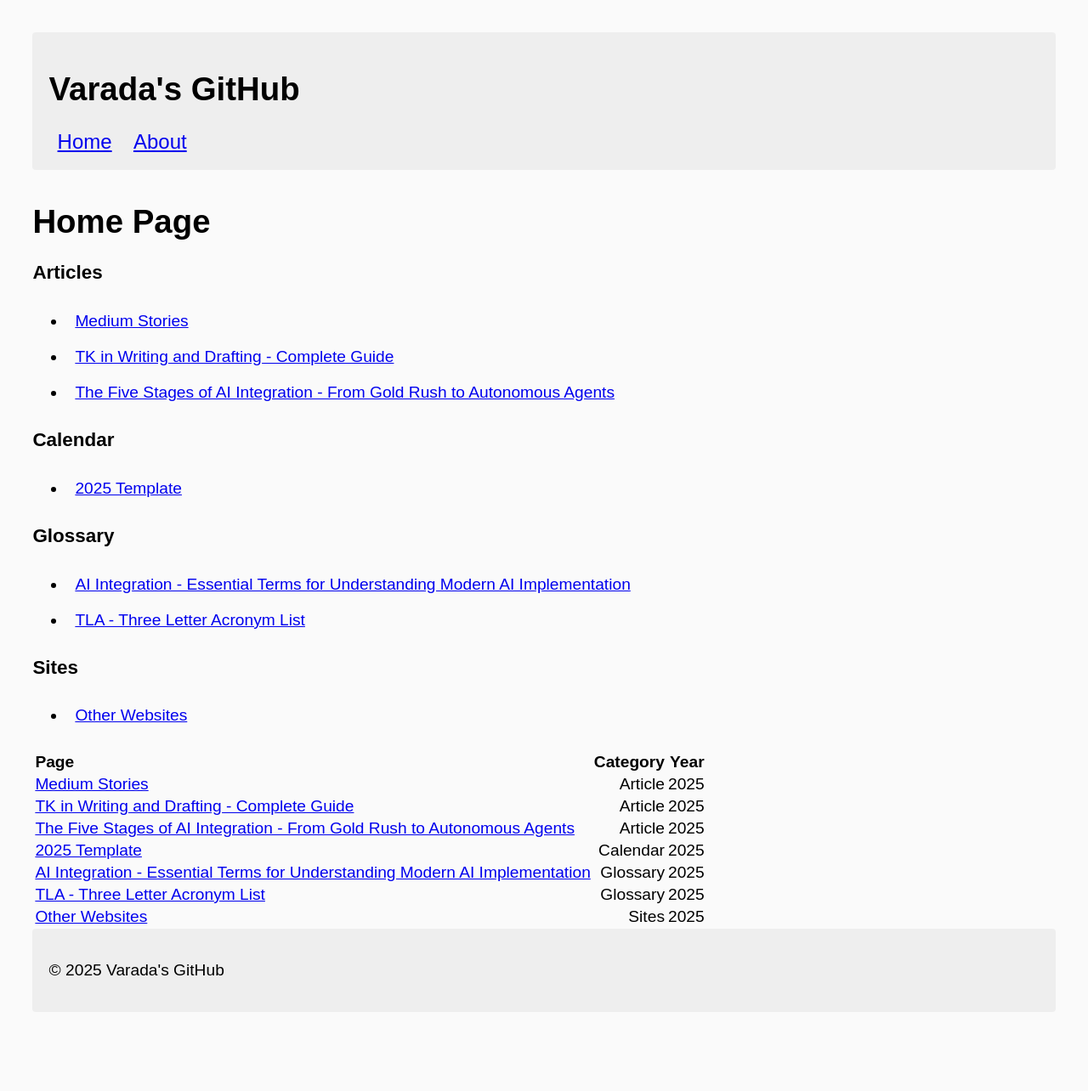
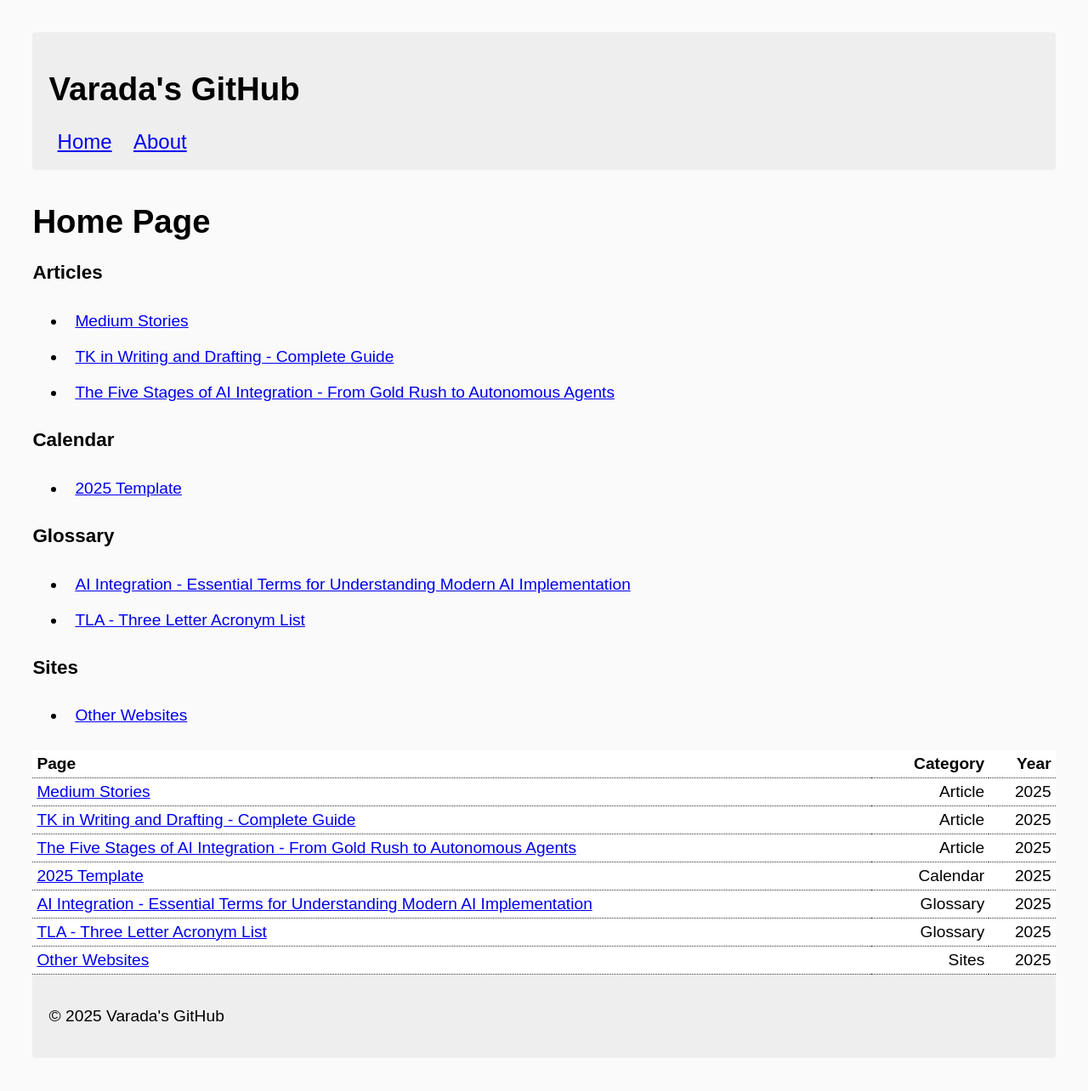
Before and after one commit to ivarada/ivarada.github.io, a Jekyll site: the page built from index.md, in a window 1280 px wide. Shown: the whole page at 85% size. Built offline with Jekyll 4.4.1, drawn with Linux system fonts in a browser that asks for light colours; before the commit the page ends 1230 px from its top, so only the background shows below that.

Commit message:
Rename index-home-page class to index-page-html

```diff
--- a/assets/style.css
+++ b/assets/style.css
@@ -22,13 +22,13 @@ nav a{
 }
 
 /* TABLE FORMATTING FOR INDEX HOME PAGE */
-table.index-home-page {
+table.index-page-html {
   border-collapse: collapse;
   width: 100%;
 }
 
-table.index-home-page th,
-table.index-home-page td {
+table.index-page-html th,
+table.index-page-html td {
   border-bottom: 1px dotted #333;
   padding: 5px;
   background-color: #fff;
@@ -36,8 +36,8 @@ table.index-home-page td {
 }
 
 /* Show something for empty cells, e.g. a subtle dash */
-table.index-home-page td:empty::after,
-table.index-home-page th:empty::after {
+table.index-page-html td:empty::after,
+table.index-page-html th:empty::after {
   content: '–';
   color: #ccc;
   font-size: 1em;
```
